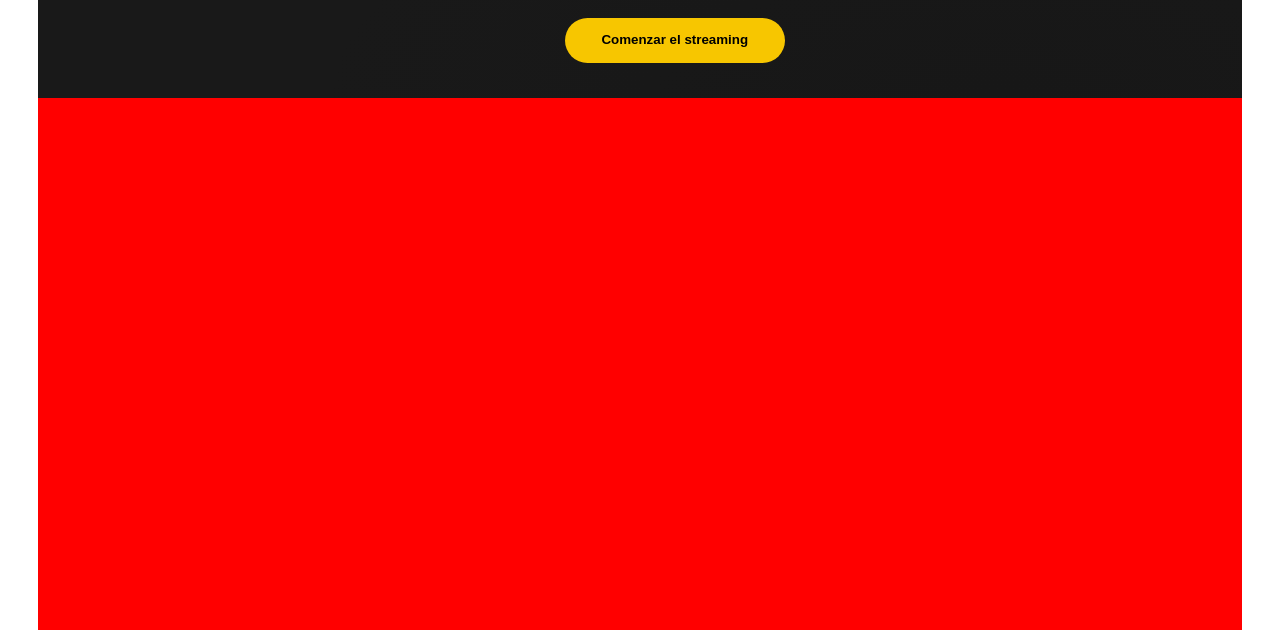
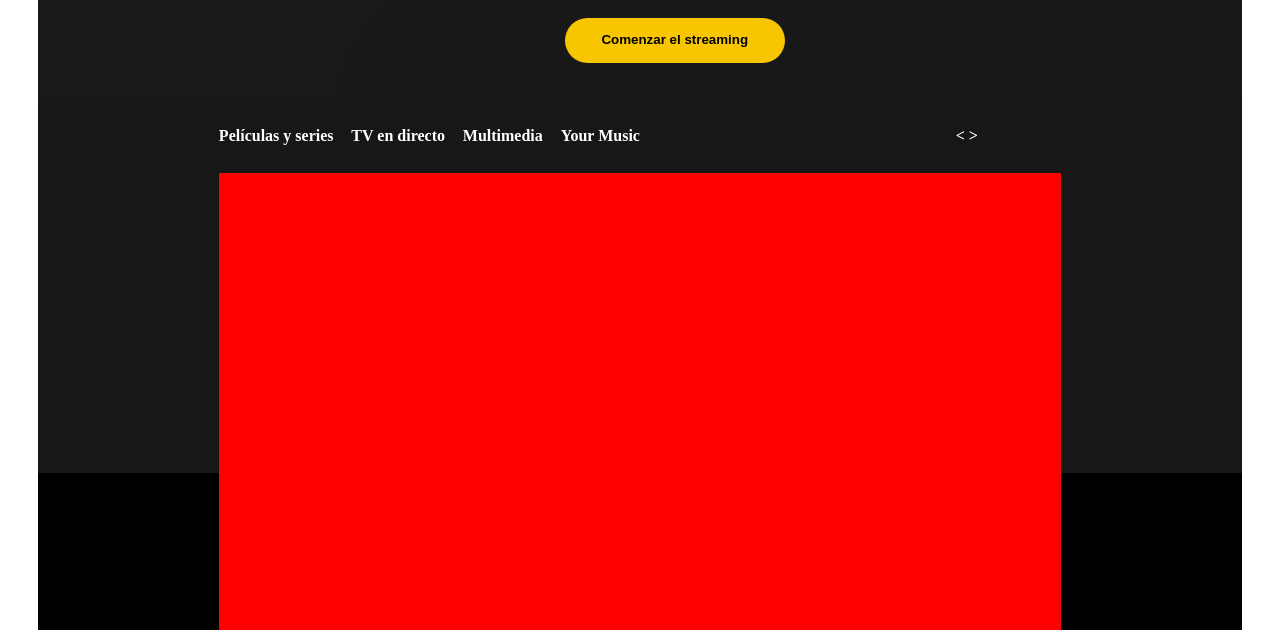
Before and after one commit to Lechuza7/grid-training, a plain HTML site: page index.html in a window 1280 px wide. Shown: the part 322-952 px from the top of the page. Drawn offline with Linux system fonts and the light colour scheme.

Commit message:
Discover section: background, grid

```diff
--- a/index.html
+++ b/index.html
@@ -31,7 +31,19 @@
              your favorite streaming services, so there’s always more to discover.</h4>
           <button>Comenzar el streaming</button>
         </div>
-        <div class="discover"></div>
+
+        <div class="discover">
+          <div class="menu">
+            <a>Películas y series</a>
+            <a>TV en directo</a>
+            <a>Multimedia</a>
+            <a>Your Music</a>
+          </div>
+          <div class="space"></div>
+          <div class="menu-selector">< ></div>
+          <div class="menu-card"></div>
+        </div>
+
         <div class="ratings"></div>
       </section>
 
--- a/styles.css
+++ b/styles.css
@@ -105,8 +105,44 @@ body {
 
 .discover {
   display: grid;
+  grid-template-columns: 15% repeat(8, 8.75%) 15%;
+  grid-template-rows: 10% repeat(9, 8.88%) 10%;
+  background: linear-gradient(
+    to top,
+    black 0%,
+    black 50%,
+    #171717 50%,
+    #171717 100%
+  );
+  grid-column: 1/-1;
+}
+
+.discover div {
+  color: white;
+  font-weight: bold;
+  display: flex;
+  align-items: center;
+  justify-content: space-between;
+}
+
+.menu {
+  grid-column: 2/6;
+}
+.space {
+  grid-column: 7/9
+}
+.menu-selector {
+  grid-column: 9/10;
+}
+
+.discover a:hover {
+  color: #f7c600;
+}
+
+.menu-card {
+  grid-column: 2/10;
+  grid-row: 2/11;
   background-color: red;
-  grid-column: 1/-1;
 }
 
 .ratings {
```
